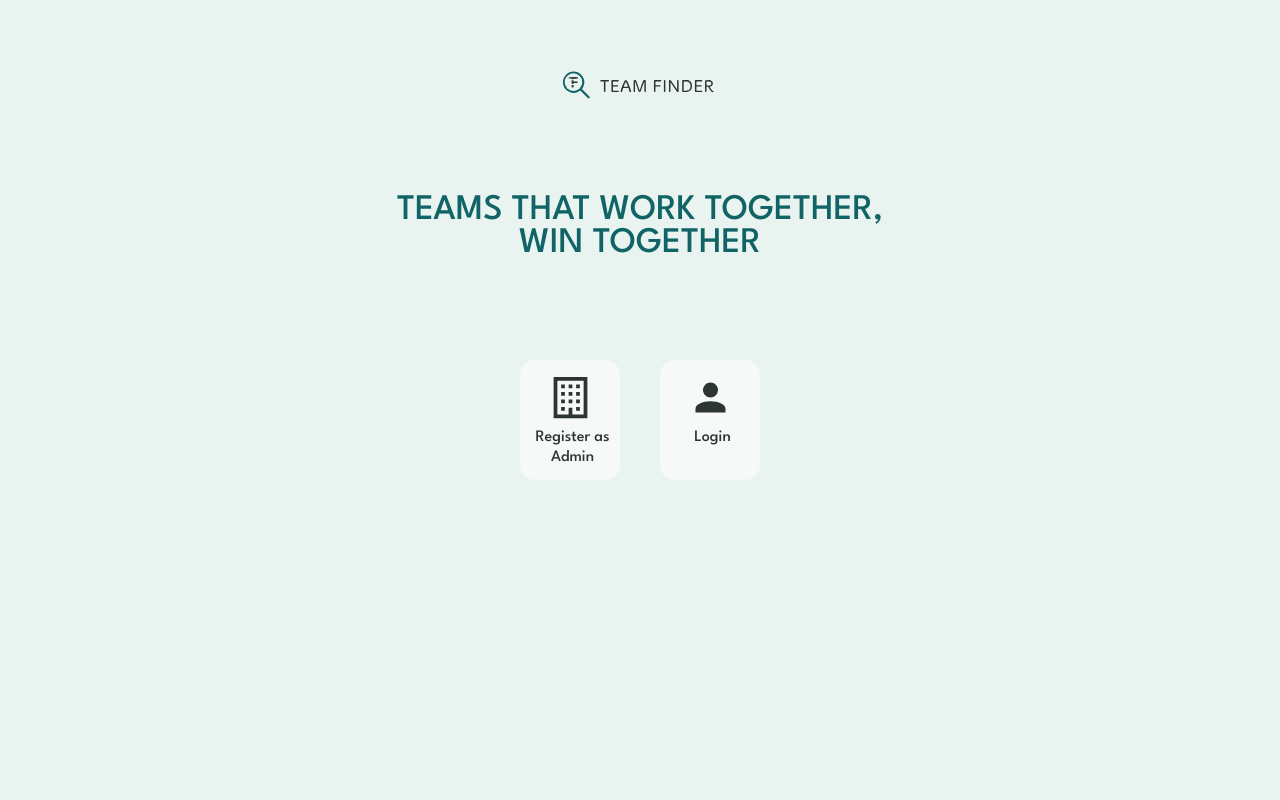
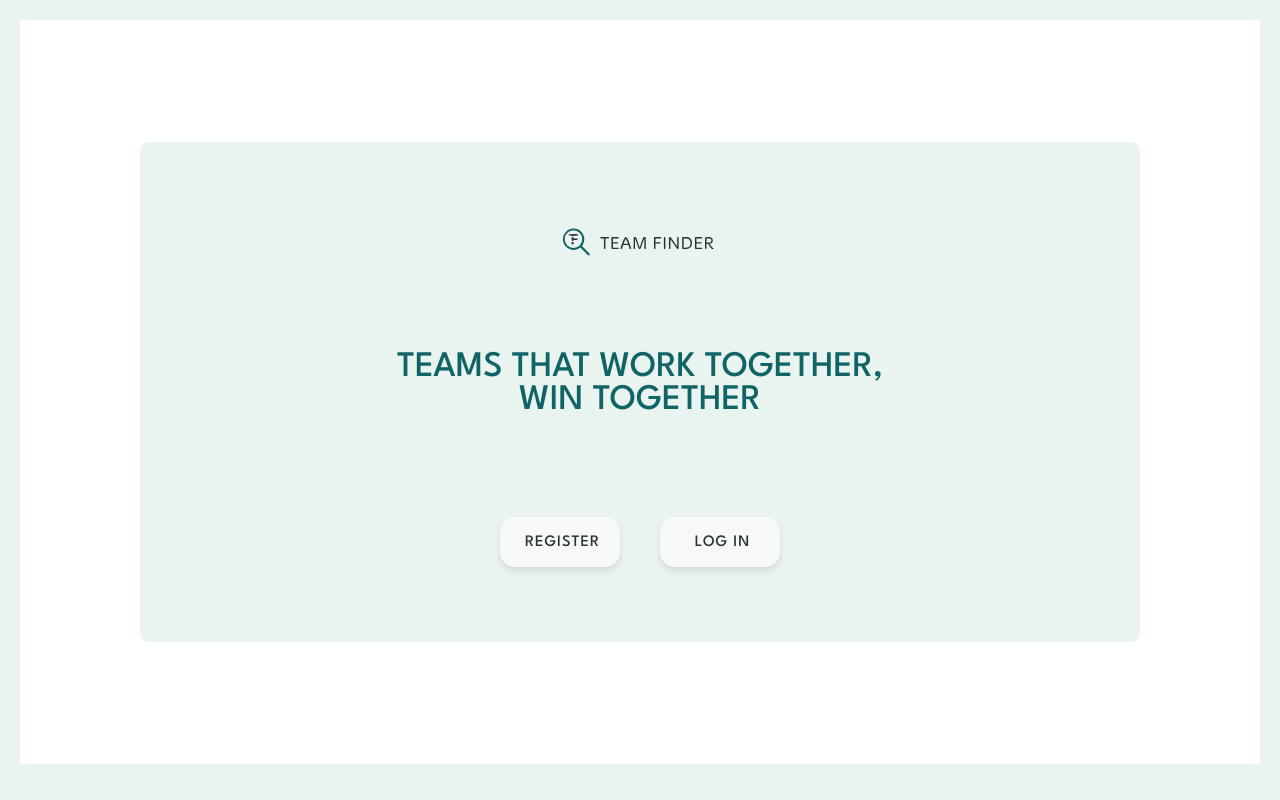
Before and after one commit to Y-Force-USV/team-finder-frontend, a React (Vite) app: page / in a window 1280 px wide. Built offline with nearby package versions, Linux system fonts and the light colour scheme.

Commit message:
Added minor changes

```diff
--- a/src/Home/Home.jsx
+++ b/src/Home/Home.jsx
@@ -1,9 +1,8 @@
 import React from "react";
 import HomeCSS from "./Home.module.css";
 import Logo from "../assets/Logo.svg";
-import Organization from "../assets/organization.svg";
-import Account from "../assets/account.svg";
 import { Link } from "react-router-dom";
+
 function Home() {
   return (
     <div className={HomeCSS.page}>
@@ -19,17 +18,11 @@ function Home() {
 
         <div className={HomeCSS.account_type}>
           <Link to="/register" className={HomeCSS.square}>
-            <img
-              src={Organization}
-              alt="Organization"
-              className={HomeCSS.icons}
-            ></img>
-            <p>Register as Admin</p>
+            <button>REGISTER</button>
           </Link>
 
           <Link to="/login" className={HomeCSS.square}>
-            <img src={Account} alt="Account" className={HomeCSS.icons} />
-            <p>Login</p>
+            <button>LOG IN</button>
           </Link>
         </div>
       </div>
--- a/src/Home/Home.module.css
+++ b/src/Home/Home.module.css
@@ -2,9 +2,10 @@
   display: flex;
   justify-content: center;
   align-items: center;
-
+  min-height: 93vh;
   margin: 0;
   padding: 0;
+  background-color: white;
 }
 .cover {
   background-color: #e9f4f1;
@@ -42,28 +43,30 @@
   display: flex;
   flex-direction: column;
   align-items: center;
-  text-align: center;
-  line-height: 20px;
   background-color: #f7f9f9;
   border-radius: 15px;
-  width: 100px;
-  height: 120px;
+  width: 120px;
+  height: 50px;
   margin: 0 20px;
   text-decoration: none;
+  transition: background-color 0.3s;
+  box-shadow: 0px 4px 6px rgba(0, 0, 0, 0.1);
 }
-.square img {
-  width: 45px;
-  height: 45px;
-  justify-content: center;
-  margin-top: 15px;
+.square:hover {
+  background-color: #d1e7e4;
 }
-.square p {
+.square button {
+  border: none;
+  background-color: transparent;
   color: #2c3531;
-  margin-top: 8px;
+  margin-top: 18px;
   font-size: 16px;
   margin-left: 5px;
   text-decoration: none;
+  cursor: pointer;
+  outline: none;
 }
+
 .message {
   color: #2c3531;
   margin-top: 8px;
--- a/src/pages-employee/Profile/Profile.jsx
+++ b/src/pages-employee/Profile/Profile.jsx
@@ -14,7 +14,10 @@ function Profile() {
   const [subOptions, setSubOptions] = useState([]);
   const [selectedSkillLevel, setSelectedSkillLevel] = useState("");
   const [selectedExperienceLevel, setSelectedExperienceLevel] = useState("");
-  const [showAllSelections, setShowAllSelections] = useState(false);
+  const [selectedSkill, setSelectedSkill] = useState("");
+  const [selectedLibrary, setSelectedLibrary] = useState("");
+  const [selectedFramework, setSelectedFramework] = useState("");
+  const [selectedEngineering, setSelectedEngineering] = useState("");
 
   const toggleOptions = () => {
     setIsOpen(!isOpen);
@@ -26,7 +29,7 @@ function Profile() {
     setShowSubOptions(true);
     setSubOptions(getSubOptionsForOption(option));
 
-    setSelectedSubOption("");
+    setSelectedSkill("");
     setSelectedSkillLevel("");
     setSelectedExperienceLevel("");
   };
@@ -34,6 +37,8 @@ function Profile() {
   const handleSubOptionClick = (suboption) => {
     setSelectedSubOption(suboption);
     openModal();
+    // setSelectedSkill(suboption);
+    // setSelectedOption("");
   };
 
   const openModal = () => {
@@ -50,6 +55,7 @@ function Profile() {
 
   const handleSkillLevelSelection = (level) => {
     setSelectedSkillLevel(level);
+    // checkAllSelections();
   };
 
   const handleExperienceLevelSelection = (level) => {
@@ -58,13 +64,24 @@ function Profile() {
     setShowAllSelections(true);
   };
 
+  const checkAllSelections = () => {
+    if (
+      selectedOption &&
+      selectedSubOption &&
+      selectedSkillLevel &&
+      selectedExperienceLevel
+    ) {
+      setShowAllSelections(true);
+    }
+  };
+
   const getSubOptionsForOption = (option) => {
     return subOptionsMap[option] || [];
   };
 
   const subOptionsMap = {
     "Programming Language": ["C", "C++", "Java", "Python"],
-    Libraries: ["React", "Vue", "Angular", "jQuery", "jQuery", "Socket.IO"],
+    Libraries: ["React", "Vue", "Angular", "jQuery", "Socket.IO"],
     Frameworks: [
       "Express.js",
       "Django",
@@ -78,6 +95,15 @@ function Profile() {
       "Problem Solving",
     ],
   };
+
+  const [selectedOptions, setSelectedOptions] = useState({
+    skill: "",
+    level: "",
+    experience: "",
+    subOption: "",
+  });
+
+  const [showAllSelections, setShowAllSelections] = useState(false);
 
   return (
     <div className={ProfileCSS.profileContainer}>
@@ -235,5 +261,4 @@ function Profile() {
     </div>
   );
 }
-
 export default Profile;
```
